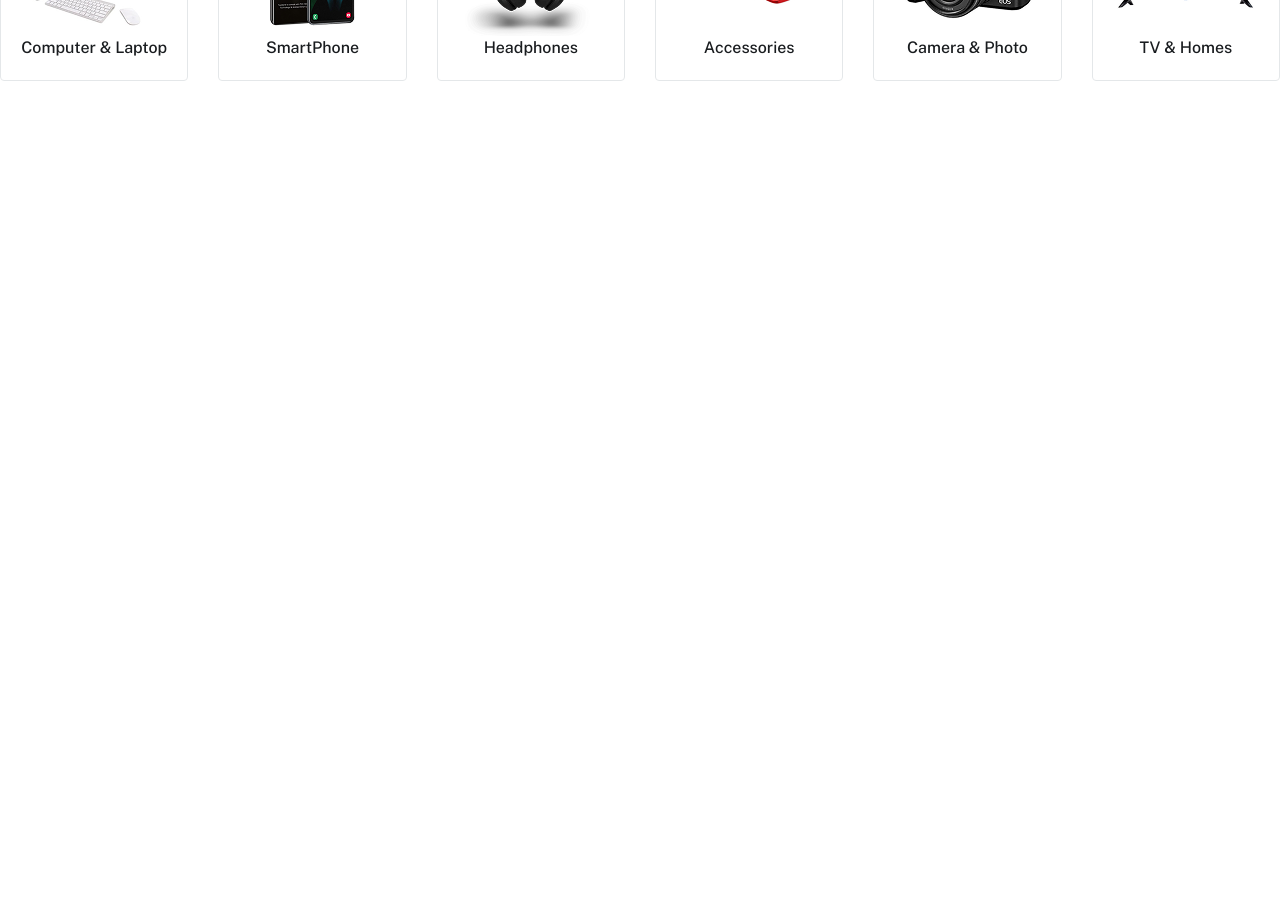
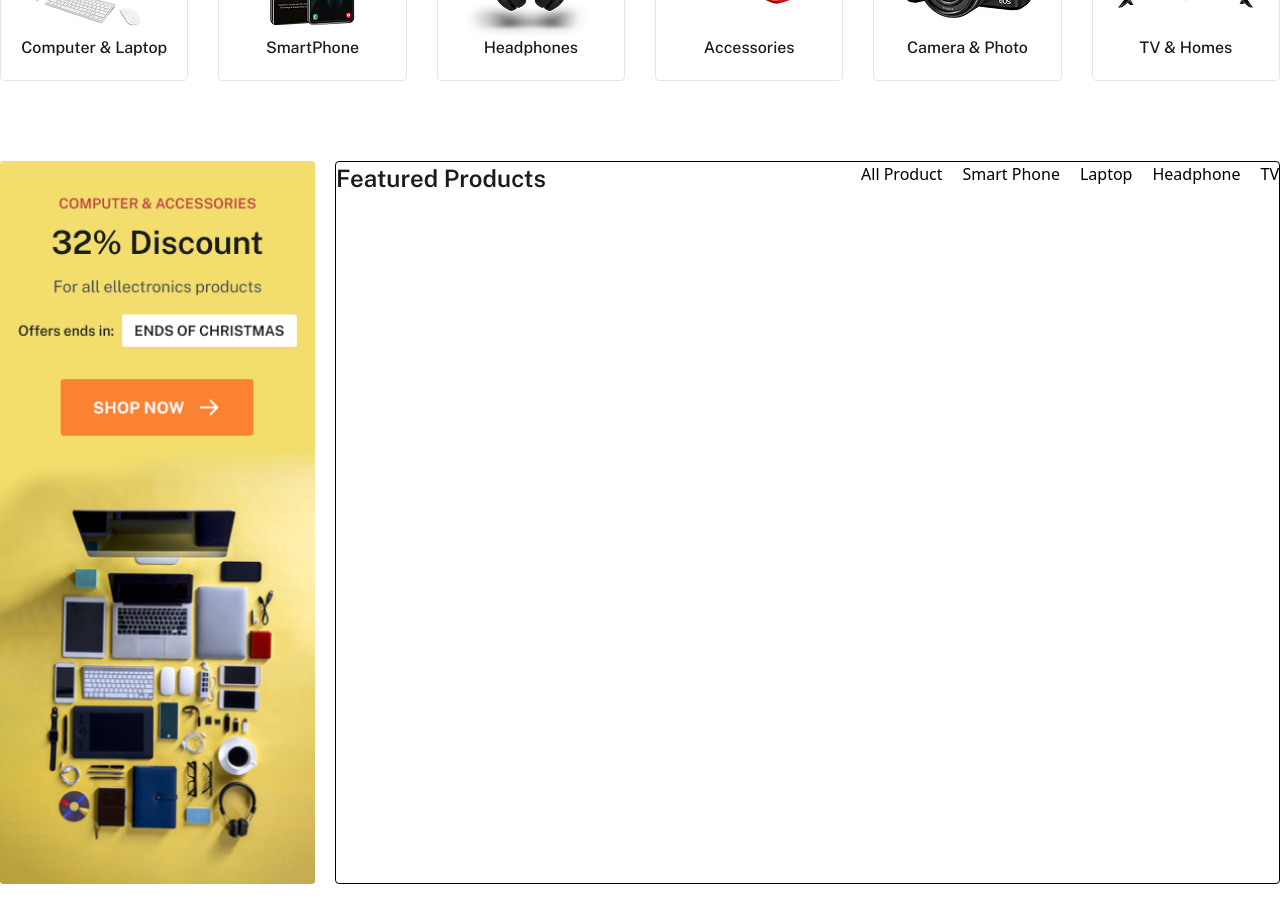
Before and after one commit to shoriful-dev/Clicon-eCommerce, a React (Vite) app: page / in a window 1280 px wide. Shown: the part 1360-2283 px from the top of the page. Before the commit the page ends 1481 px from the top, so only its background shows below. Built offline with nearby package versions, Linux system fonts and the light colour scheme.

Commit message:
add featureProducts types

```diff
--- a/package.json
+++ b/package.json
@@ -14,7 +14,7 @@
     "react": "^19.1.1",
     "react-dom": "^19.1.1",
     "react-icons": "^5.5.0",
-    "react-router": "^7.8.1",
+    "react-router": "^7.8.2",
     "swiper": "^11.2.10",
     "tailwindcss": "^4.1.12"
   },
--- a/src/components/HomeComponents/FeaturesProduct/index.tsx
+++ b/src/components/HomeComponents/FeaturesProduct/index.tsx
@@ -0,0 +1,65 @@
+import React, { useState } from 'react';
+import { assets } from '../../../helpers/AssetProvider';
+import Container from '../../CommonComponents/Container';
+
+const FeaturesProduct: React.FC = () => {
+  const [featuresProductList] = useState([
+    {
+      id: 1,
+      name: 'All Product',
+      slug: 'all-product',
+    },
+    {
+      id: 2,
+      name: 'Smart Phone',
+      slug: 'smart-phone',
+    },
+    {
+      id: 3,
+      name: 'Laptop',
+      slug: 'laptop',
+    },
+    {
+      id: 4,
+      name: 'Headphone',
+      slug: 'headphone',
+    },
+    {
+      id: 5,
+      name: 'TV',
+      slug: 'tv',
+    },
+  ]);
+  return (
+    <>
+      <Container>
+        <div className="grid grid-cols-[1fr_3fr] py-10! gap-x-5">
+          <div className="">
+            <img
+              src={assets.FeatureProductLeft}
+              alt="Feature Left Banner Image"
+              className="w-full h-full object-cover"
+            />
+          </div>
+          <div className="grid grid-rows-[0.5fr_4fr] rounded border">
+            <div className="grid grid-cols-[1fr_1fr]">
+              <h2 className="heading3 text-gray-900">Featured Products</h2>
+              <div className="justify-self-end">
+                <ul className='flex items-center gap-x-5'>
+                  <li>All Product</li>
+                  <li>Smart Phone</li>
+                  <li>Laptop</li>
+                  <li>Headphone</li>
+                  <li>TV</li>
+                </ul>
+              </div>
+            </div>
+            <div className=""></div>
+          </div>
+        </div>
+      </Container>
+    </>
+  );
+};
+
+export default React.memo(FeaturesProduct);
--- a/src/helpers/AssetProvider.tsx
+++ b/src/helpers/AssetProvider.tsx
@@ -13,6 +13,7 @@ import shopImage3 from '../assets/homepageAssets/shopImage3.png';
 import shopImage4 from '../assets/homepageAssets/shopImage4.png';
 import shopImage5 from '../assets/homepageAssets/shopImage5.png';
 import shopImage6 from '../assets/homepageAssets/shopImage6.png';
+import FeatureProductLeft from '../assets/homepageAssets/FeatureProduct.png';
 
 type Assets = {
   [key: string]: string;
@@ -34,4 +35,5 @@ export const assets: Assets = {
   shopImage4,
   shopImage5,
   shopImage6,
+  FeatureProductLeft,
 };
--- a/src/pages/Home.tsx
+++ b/src/pages/Home.tsx
@@ -6,6 +6,7 @@ import Category from '../components/HomeComponents/Category';
 import Banner from '../components/HomeComponents/Banner';
 import Features from '../components/HomeComponents/Features';
 import ShobByCategory from '../components/HomeComponents/ShobByCategory';
+import FeaturesProduct from '../components/HomeComponents/FeaturesProduct';
 
 const Home: React.FC = () => {
   return (
@@ -24,6 +25,7 @@ const Home: React.FC = () => {
           <Features />
         </div>
         <ShobByCategory />
+        <FeaturesProduct />
       </div>
     </>
   );
```
Also changed, not shown: src/assets/homepageAssets/FeatureProduct.png (added), src/types/fearuresProduct.d.ts (added), 1 other file (tests, documents, lock files or other folders).
